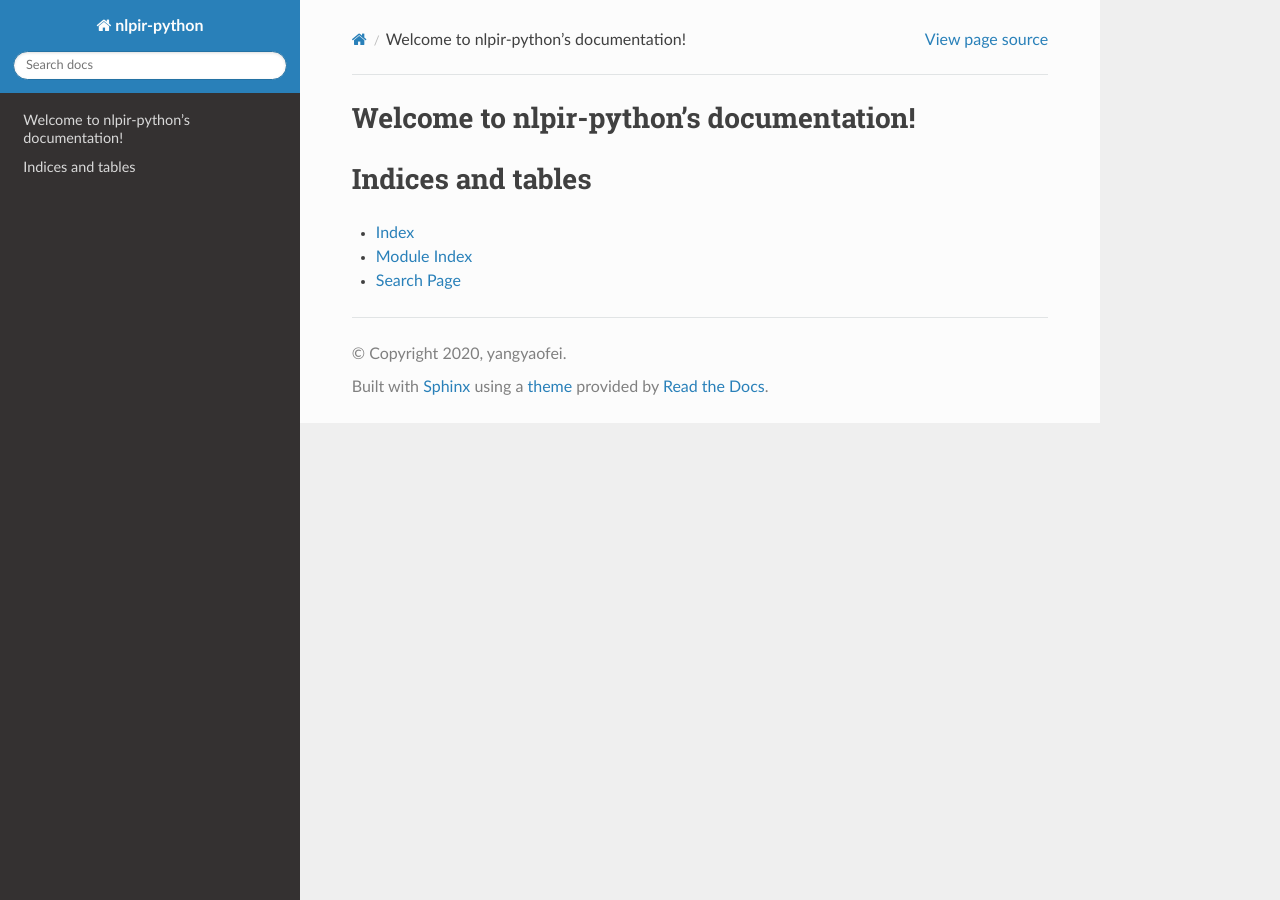
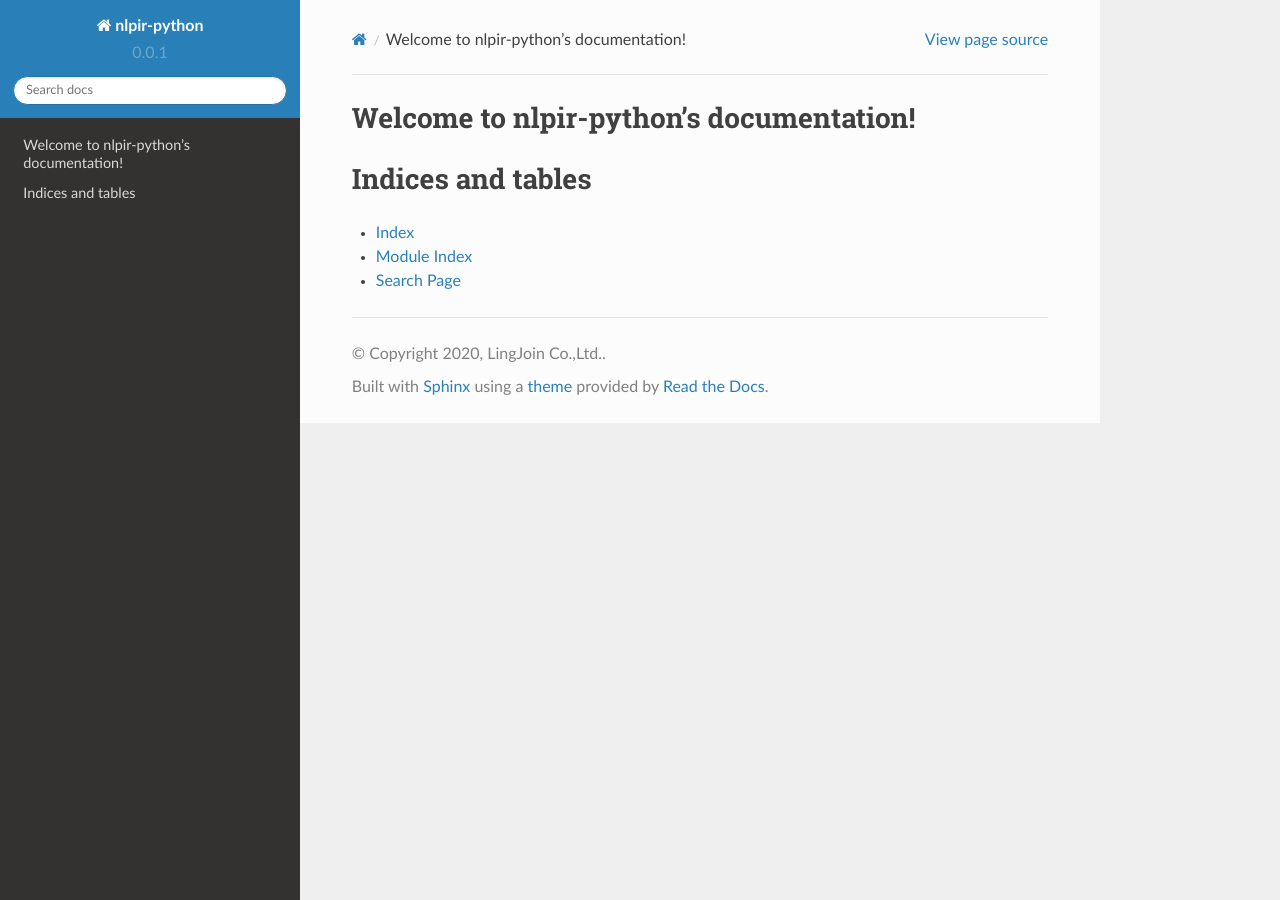
Before and after one commit to NLPIR-team/nlpir-python, a Sphinx documentation site: the page built from doc/index.rst, in a window 1280 px wide. Built offline with Sphinx 7.4.7 and the Read the Docs theme 2.0.0, drawn with Linux system fonts in a browser that asks for light colours; the version number is read from the project's files by our own code.

Commit message:
update doc conf.py

```diff
--- a/doc/conf.py
+++ b/doc/conf.py
@@ -12,14 +12,14 @@
 #
 import os
 import sys
-import nlpir
+from .. import nlpir
 sys.path.insert(0, os.path.abspath('../'))
 
 
 # -- Project information -----------------------------------------------------
 
 project = 'nlpir-python'
-copyright = '2020, yangyaofei'
+copyright = '2020, LingJoin Co.,Ltd.'
 author = 'yangyaofei, LingJoin Co.,Ltd.'
 
 # The full version, including alpha/beta/rc tags
```
